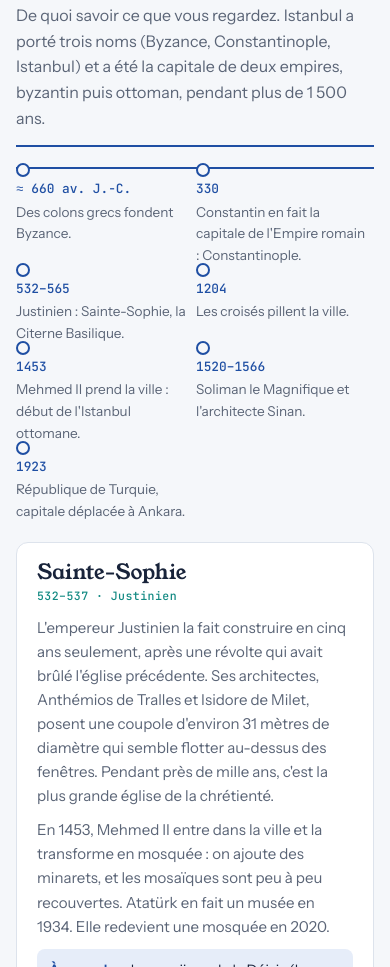
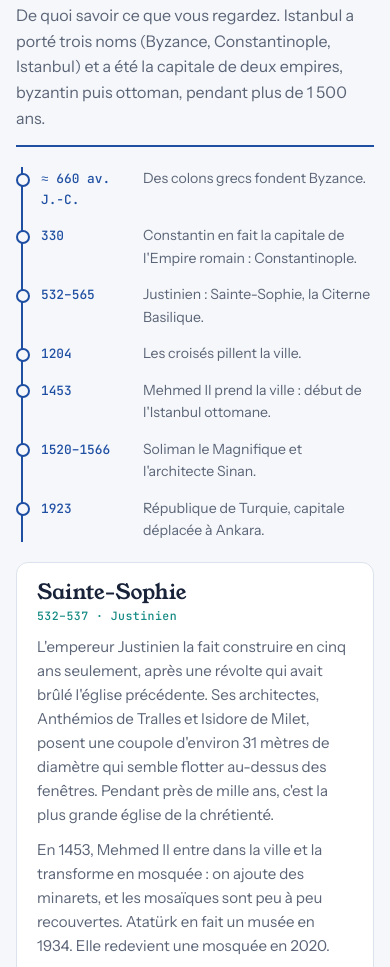
Before and after one commit to Hugo230795/Istanbul, a plain HTML site: page index.html in a window 390 px wide. Shown: the part 4802-5769 px from the top of the page. Drawn offline with nearby package versions, Linux system fonts and the light colour scheme; no server answers.

Commit message:
Frise chronologique verticale sur téléphone
Co-Authored-By: Claude Opus 5.5 <noreply@anthropic.com>

```diff
--- a/index.html
+++ b/index.html
@@ -181,11 +181,17 @@ footer { color: var(--muted); font-size: .85rem; border-top: 1px solid var(--lin
 .tips li { color: var(--muted); font-size: .93rem; }
 .tips li strong { color: var(--ink); font-weight: 600; }
 .tips li::marker { color: var(--tile); font-family: var(--f-mono); font-size: .85rem; }
-.eras { list-style: none; margin: 0; padding: 0; display: grid; grid-template-columns: repeat(auto-fit, minmax(120px, 1fr)); gap: 2px; border-top: 2px solid var(--cobalt); }
-.eras li { display: flex; flex-direction: column; gap: 2px; padding: 10px 8px 0 0; position: relative; }
-.eras li::before { content: ""; position: absolute; top: -6px; left: 0; width: 10px; height: 10px; border-radius: 50%; background: var(--bg); border: 2px solid var(--cobalt); }
+/* Frise : verticale par défaut (téléphone), horizontale sur une seule rangée sur grand écran */
+.eras { list-style: none; margin: 0; padding: 0 0 0 18px; display: flex; flex-direction: column; gap: 14px; border-left: 2px solid var(--cobalt); margin-left: 5px; }
+.eras li { display: grid; grid-template-columns: 92px 1fr; gap: 10px; align-items: baseline; position: relative; }
+.eras li::before { content: ""; position: absolute; top: .35em; left: -25px; width: 10px; height: 10px; border-radius: 50%; background: var(--bg); border: 2px solid var(--cobalt); }
 .eras b { font-family: var(--f-mono); font-size: .8rem; font-weight: 500; color: var(--cobalt); font-variant-numeric: tabular-nums; }
-.eras span { font-size: .85rem; color: var(--muted); }
+.eras span { font-size: .88rem; color: var(--muted); min-width: 0; }
+@media (min-width: 820px) {
+  .eras { display: grid; grid-template-columns: repeat(7, minmax(0, 1fr)); gap: 8px; padding: 0; margin-left: 0; border-left: 0; border-top: 2px solid var(--cobalt); }
+  .eras li { display: flex; flex-direction: column; gap: 2px; padding-top: 12px; }
+  .eras li::before { top: -6px; left: 0; }
+}
 .hist { display: grid; grid-template-columns: repeat(2, minmax(0, 1fr)); gap: 16px; }
 .hist article { background: var(--surface); border: 1px solid var(--line); border-radius: 12px; padding: 18px 20px; display: flex; flex-direction: column; gap: 10px; scroll-margin-top: 16px; }
 .hist article:target { border-color: var(--tile); box-shadow: 0 0 0 2px var(--tile-soft); }
```
